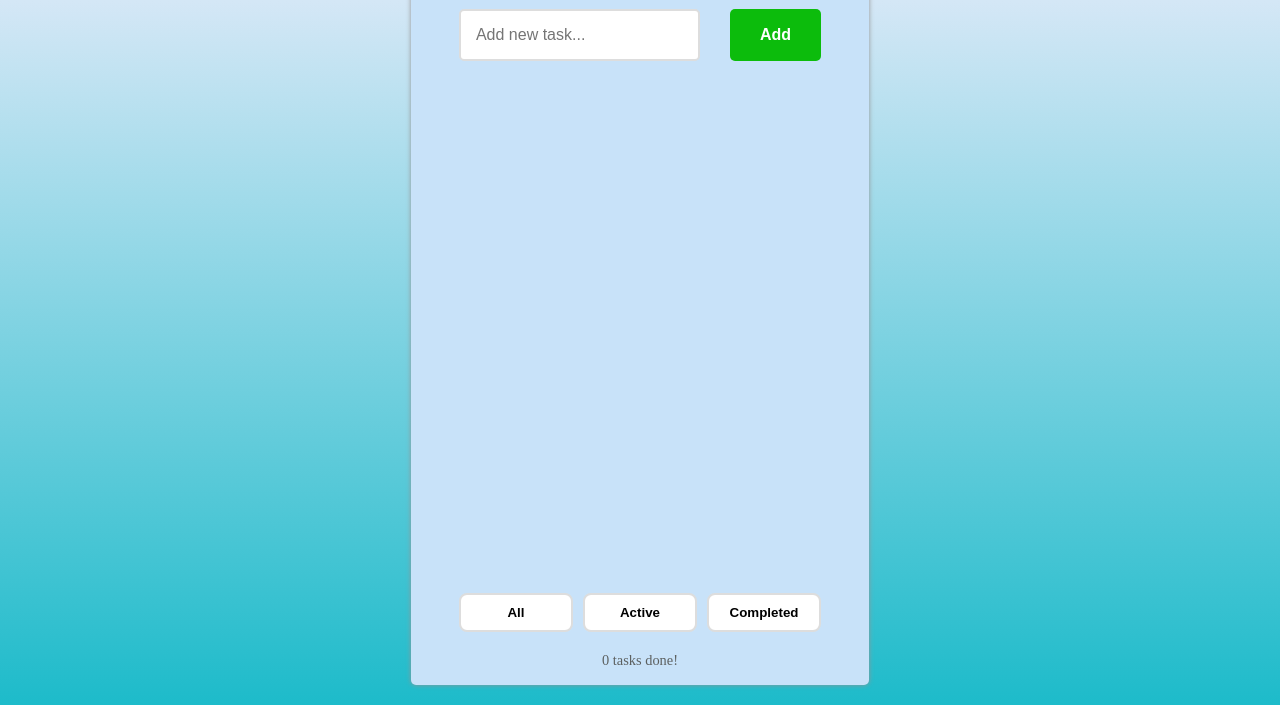
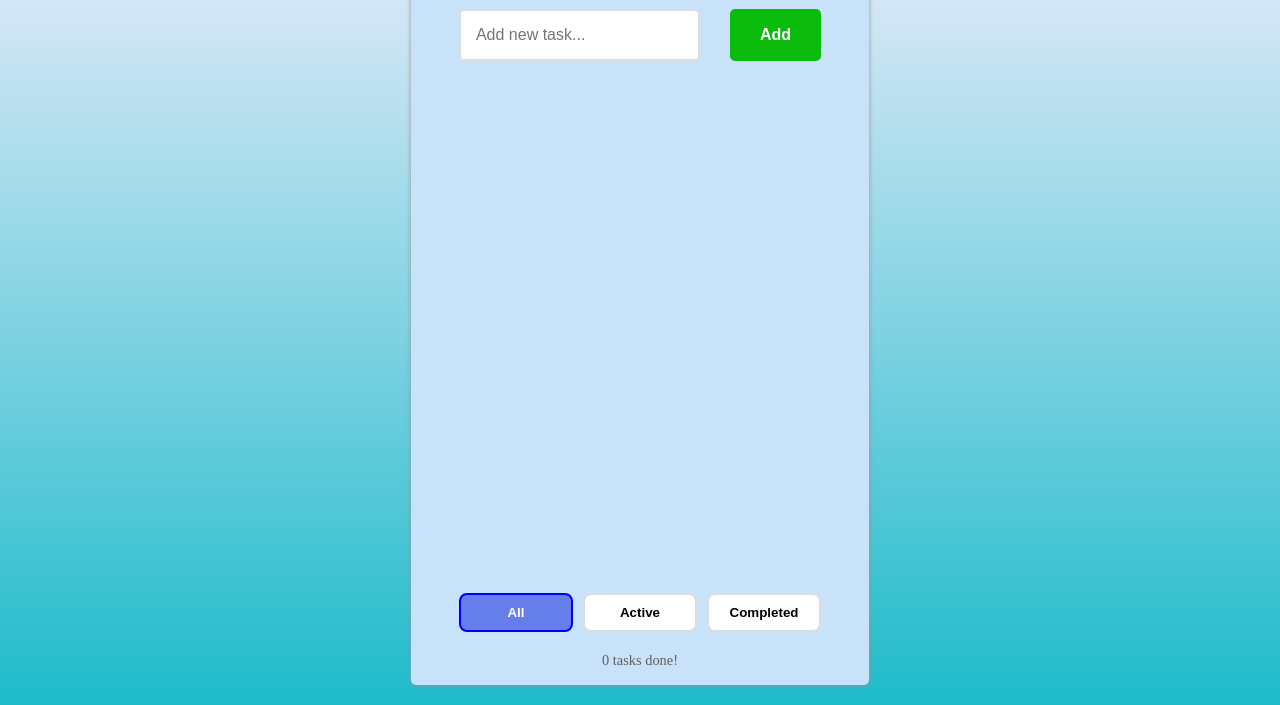
Before and after one commit to blerandgashi/to-do-list, a plain HTML site: page index.html in a window 1280 px wide. Shown: the part 95-800 px from the top of the page. Drawn offline with Linux system fonts and the light colour scheme.

Commit message:
added some style

```diff
--- a/style.css
+++ b/style.css
@@ -103,6 +103,11 @@ input[type="checkbox"]{
   font-weight: bold;
   cursor: pointer;
 }
+.filter-btn.active{
+  background: #667eea;
+  color: white;
+  border-color: blue;
+}
 .footer{
   font-size: 0.9rem;
   color: #5c6060;
```
